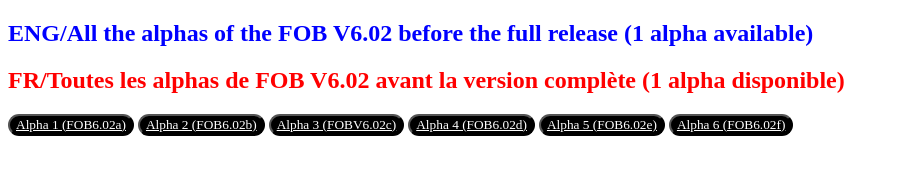
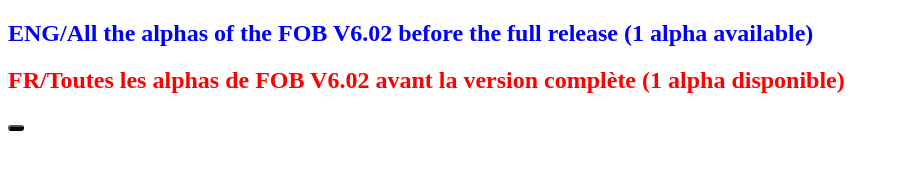
Before and after one commit to FloLeCrafteur/TEST, a plain HTML site: page index.html in a window 1280 px wide. Shown: the whole page, without its empty margins (0-899 px from the left). Drawn offline with Linux system fonts and the light colour scheme.

Commit message:
Update index.html

```diff
--- a/index.html
+++ b/index.html
@@ -7,11 +7,6 @@
     <body>
         <h2 class="ENG">ENG/All the alphas of the FOB V6.02 before the full release (1 alpha available)</h2>
         <h2 class="FR">FR/Toutes les alphas de FOB V6.02 avant la version complète (1 alpha disponible)</h2>
-        <button class="Alphas"><a href="C:\Users\floga\Documents\News Foods Ores and Blocks\FOB Alphas Site\files\FOB6.02a.jar" class="Alpha">Alpha 1 (FOB6.02a)</a></button>
-        <button class="Alphas"><a href="C:\Users\floga\Documents\News Foods Ores and Blocks\FOB Alphas Site\files\FOB6.02b.jar" class="Alpha">Alpha 2 (FOB6.02b)</a></button>
-        <button class="Alphas"><a href="C:\Users\floga\Documents\News Foods Ores and Blocks\FOB Alphas Site\files\FOB6.02c.jar" class="Alpha">Alpha 3 (FOBV6.02c)</a></button>
-        <button class="Alphas"><a href="C:\Users\floga\Documents\News Foods Ores and Blocks\FOB Alphas Site\files\FOB6.02d.jar" class="Alpha">Alpha 4 (FOB6.02d)</a></button>
-        <button class="Alphas"><a href="C:\Users\floga\Documents\News Foods Ores and Blocks\FOB Alphas Site\files\FOB6.02e.jar" class="Alpha">Alpha 5 (FOB6.02e)</a></button>
-        <button class="Alphas"><a href="C:\Users\floga\Documents\News Foods Ores and Blocks\FOB Alphas Site\files\FOB6.02f.jar" class="Alpha">Alpha 6 (FOB6.02f)</a></button>
+        <button class="Alphas"><link rel="stylesheet" href="FOB6.02a"></button>
     </body>
 </html>
```
